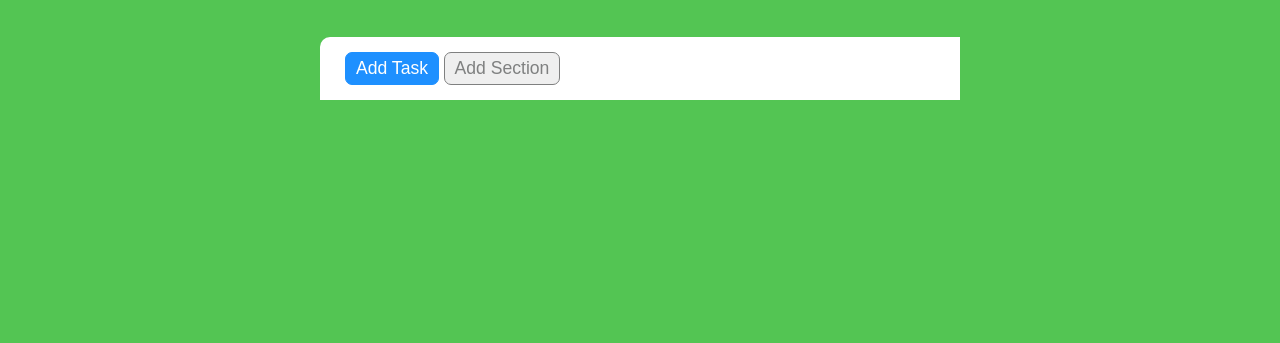
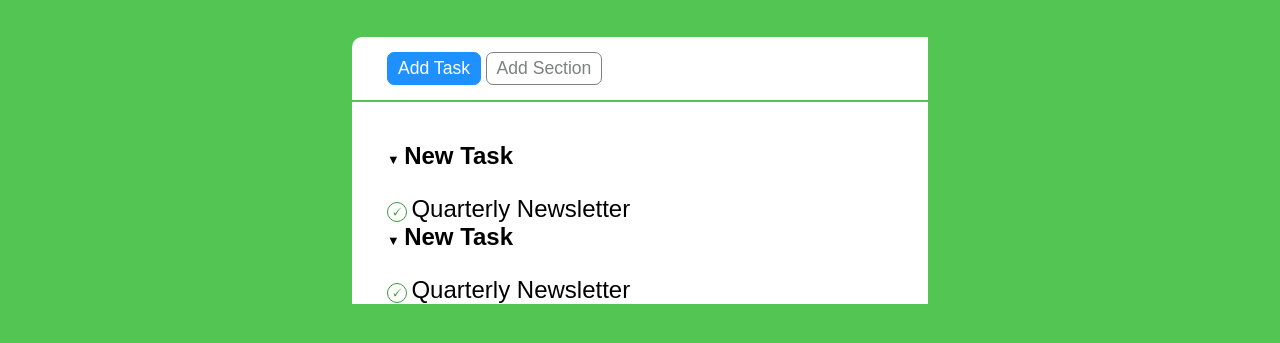
Before and after one commit to marcocareddu/html-css-toboolist, a plain HTML site: page index.html in a window 1280 px wide. Shown: the part 83-426 px from the top of the page. Drawn offline with Linux system fonts and the light colour scheme.

Commit message:
add first list

```diff
--- a/css/style.css
+++ b/css/style.css
@@ -9,12 +9,16 @@
 /* UTILS */
 
 .container {
-    max-width: 50%;
+    max-width: 45%;
     margin: 0 auto;
 }
 
 .bcg-w {
     background-color: #fff;
+}
+
+ul li, #task-button, .check {
+    margin-left: 35px;
 }
 
 /* ALTRO */
@@ -51,13 +55,88 @@ button {
 }
 
 #task-button {
-    margin-left: 25px;
     border: 1px solid #1e90ff;
     color: #fff;
     background-color: #1e90ff;
 }
 
 #sect-button {
+    background-color: #fff;
     color: #7f8080;
     border: 1px solid #7f8080;
 }
+
+.list {
+    margin-top: 2px;
+    padding-top: 40px;
+}
+
+ul li {
+    list-style-type: none;
+}
+
+.down-arrow {
+    font-size: 0.8rem;
+}
+
+.round {
+    display: inline-block;
+    height: 20px;
+    width: 20px;
+    border-radius: 50px;
+    padding-left: 3px;
+}
+
+.check {
+    border: 1px solid #389b38;
+    color: #389b38;
+}
+
+.sub-task {
+    font-size: 1.5rem;
+    font-weight: 400;
+}
+
+h2, h4 {
+    display: inline;
+}
+
+.title-list {
+
+}
+
+.nested-list {
+    margin-top: 25px;
+}
+
+.task-tag {
+    font-size: 0.9rem;
+    display: inline;
+    padding: 7px;
+    color: #fff;
+    border-radius: 50px;
+}
+
+.bgc-azure {
+    background-color: #45abea;
+}
+
+.bgc-purple {
+    background-color: #9c72e4;
+}
+
+.bgc-turquoise {
+    background-color: #64c0a9;
+}
+
+.bgc-orange {
+    background-color: #f29e33;
+}
+
+.bgc-pink {
+    background-color: #d863a1;
+}
+
+.bgc-lime {
+    background-color: #b0c926;
+}
--- a/index.html
+++ b/index.html
@@ -27,14 +27,38 @@
         <div>
             <button id="task-button">Add Task</button>
             <button id="sect-button">Add Section</button>
-
         </div>
-
     </header>
 
     <!-- Lists -->
-    <main class="bcg-w">
-        <div class="container">
+    <main class="bcg-w container">
+        <div class="list">
+
+            <!-- New Task -->
+            <ul class="title-list">
+                <li>
+                    <span class="down-arrow">&#9660;</span>
+                    <h2>New Task</h2>
+                </li>
+                <ul class="nested-list">
+                    <div class="check round">&#128504;</div>
+                    <h4 class="sub-task">Quarterly Newsletter</h4>
+                    <span class="task-tag editorial">Editorial</span>
+                </ul>
+            </ul>
+
+            <!-- Today -->
+            <ul class="title-list">
+                <li>
+                    <span class="down-arrow">&#9660;</span>
+                    <h2>New Task</h2>
+                </li>
+                <ul class="nested-list">
+                    <div class="check round">&#128504;</div>
+                    <h4 class="sub-task">Quarterly Newsletter</h4>
+                    <span class="task-tag editorial">Editorial</span>
+                </ul>
+            </ul>
 
         </div>
     </main>
```
